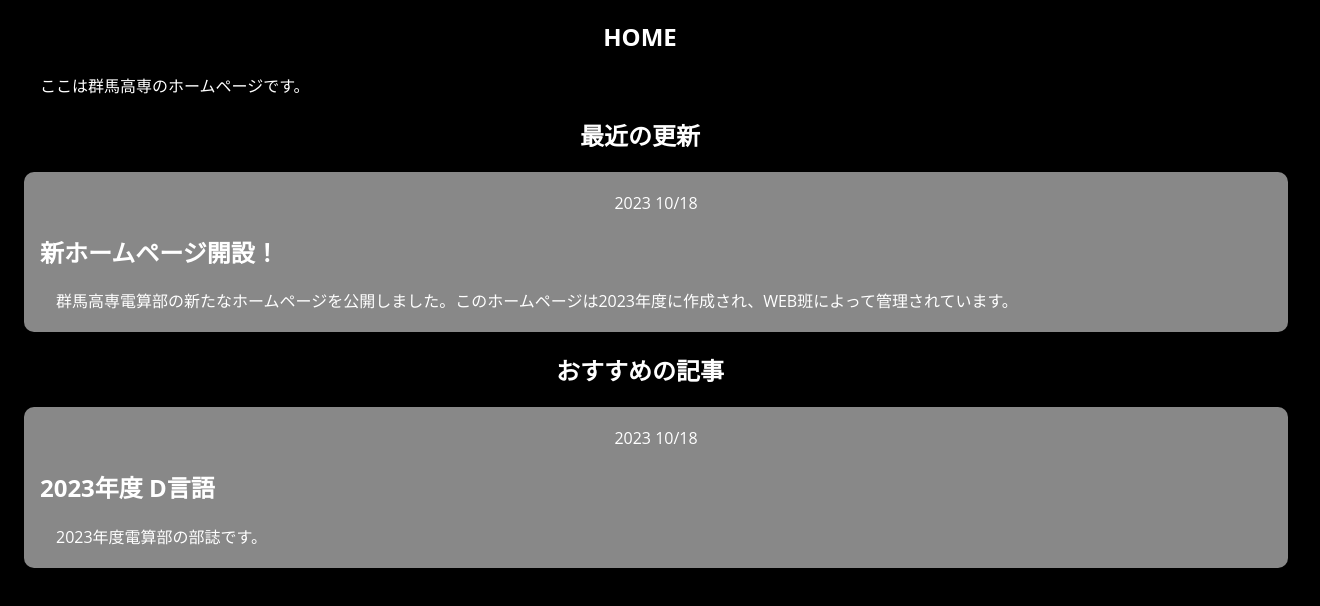
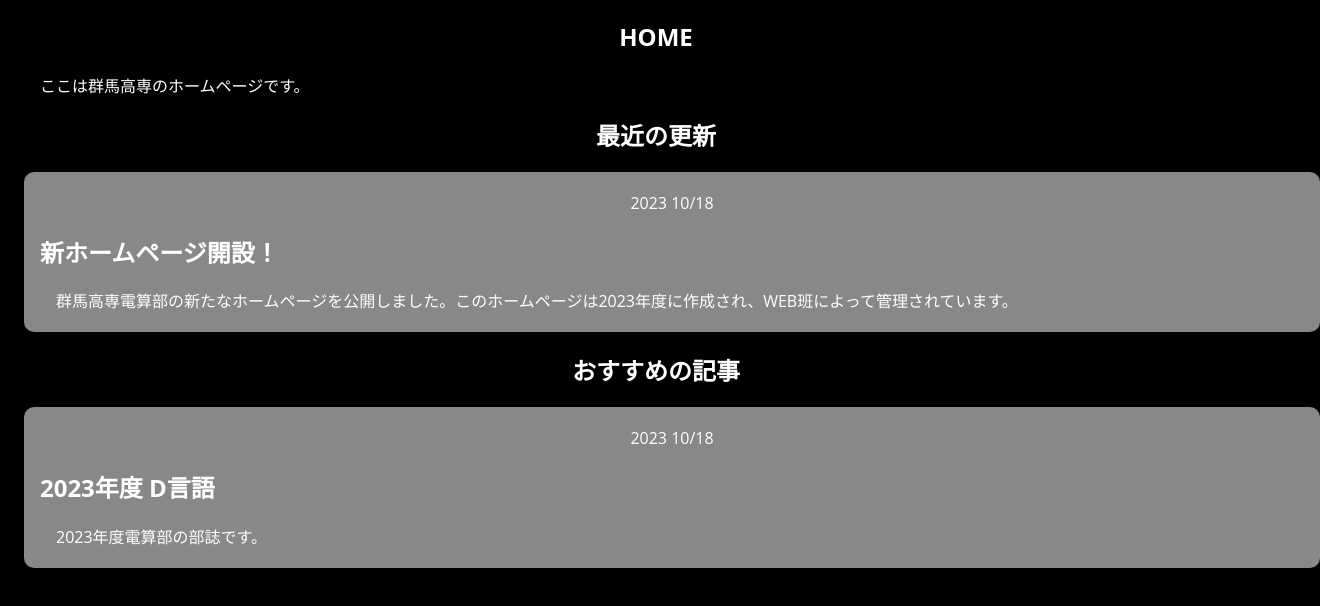
Before and after one commit to UT0911/test, a plain HTML site: page index.html in a window 1280 px wide. Shown: the whole page, 1320 px wide, since content can reach past the window. Drawn offline with Linux system fonts and the light colour scheme.

Commit message:
Update style.css

```diff
--- a/style/style.css
+++ b/style/style.css
@@ -5,22 +5,23 @@ body{
 section{
   padding:0px 16px;
   gap:16px;
-
+  width:100%;
 }
 h1{
   font-size:24px;
   text-align: center;
   color:#fff;
+  width:100%;
 }
 .section-content{
   color:#fff;
   padding-left:16px;
   font-size:16px;
+  width:100%;
 }
 
 div{
   width:100%;
-  height:100%;
   background-color:#888;
   border-radius: 10px;
   padding:4px 16px;
@@ -28,14 +29,17 @@ div{
 }
 .date{
   color:#fff;
+  width:100%;
   font-size:16px;
   text-align: center;
 }
 h2{
   color:#fff;
+  width:100%;
   font-size:24px;
 }
 .card-content{
+  width:100%;
   font-size:16px;
   color:#fff;
   padding-left:16px;
```
